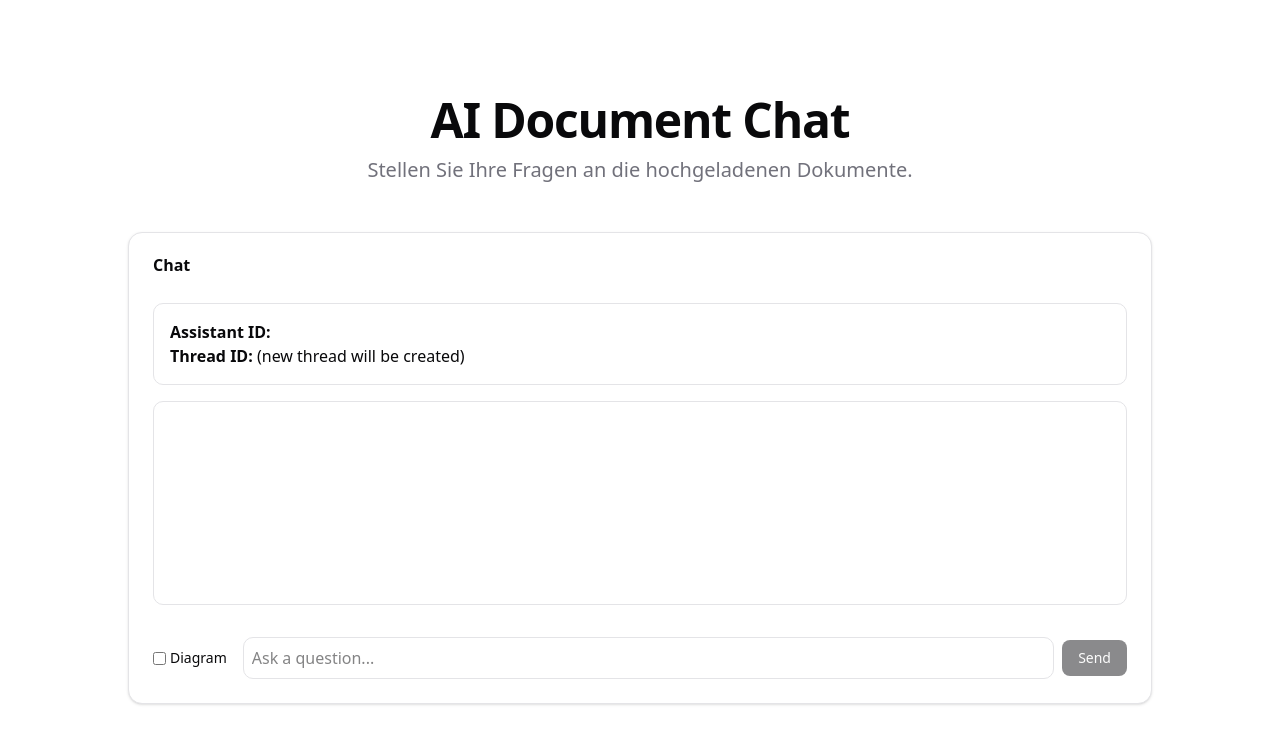
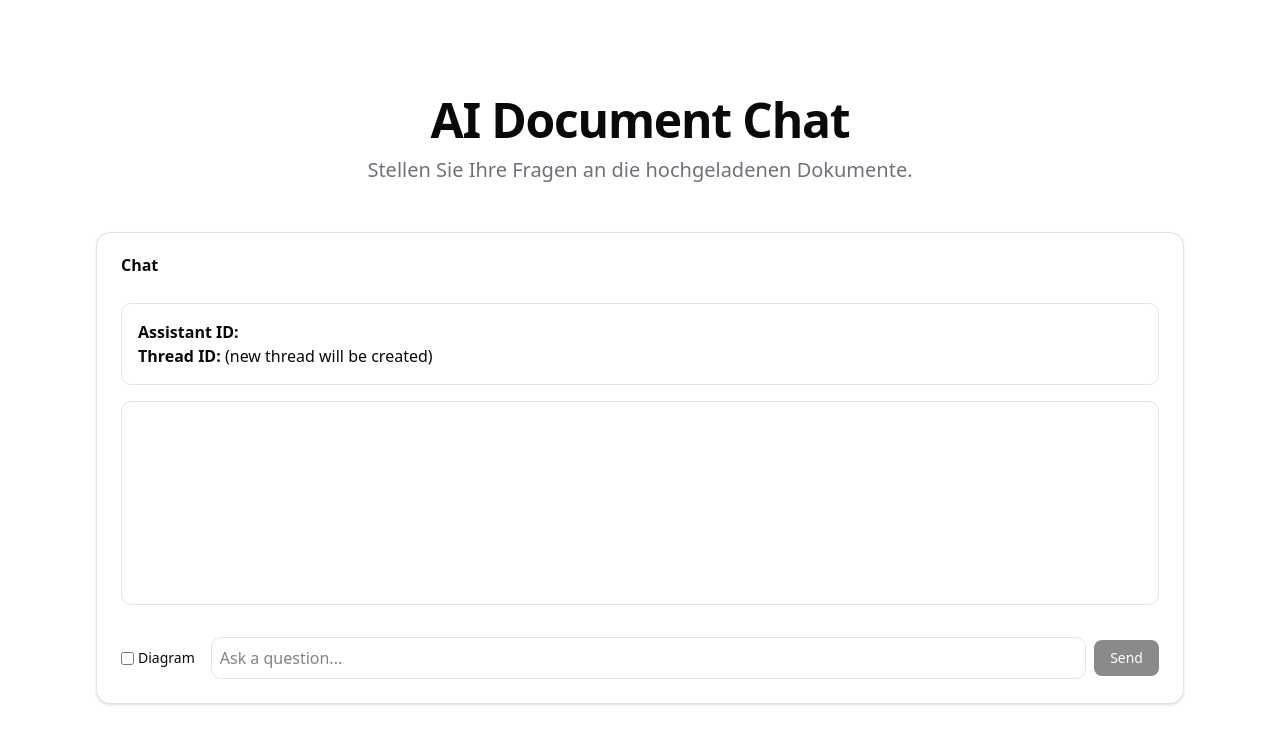
Before and after one commit to maxdollinger/ai-document-chat, a Next.js app: page /chat in a window 1280 px wide. Shown: the top 744 px of the page. Built offline with nearby package versions, Linux system fonts and the light colour scheme.

Commit message:
scroll to bottom

```diff
--- a/src/app/chat/page.tsx
+++ b/src/app/chat/page.tsx
@@ -1,7 +1,7 @@
 "use client";
 
 import { useSearchParams, useRouter } from "next/navigation";
-import { FormEvent, useState, useEffect } from "react";
+import { FormEvent, useState, useEffect, useRef } from "react";
 import { Card, CardContent, CardHeader, CardTitle } from "@/components/ui/card";
 import { Button } from "@/components/ui/button";
 import ChatMessage from "@/components/ChatMessage";
@@ -23,6 +23,10 @@ export default function ChatPage() {
   const [threadId, setThreadId] = useState<string | null>(initialThreadId);
   const [isLoading, setIsLoading] = useState(false);
   const [diagramMode, setDiagramMode] = useState(false);
+
+  // Refs for automatically scrolling to the newest message
+  const bottomRef = useRef<HTMLDivElement | null>(null);
+  const messagesContainerRef = useRef<HTMLDivElement | null>(null);
 
   // Load existing messages if a thread ID is provided via query params
   useEffect(() => {
@@ -47,6 +51,14 @@ export default function ChatPage() {
     // We intentionally want this to run only once when the component mounts
     // eslint-disable-next-line react-hooks/exhaustive-deps
   }, []);
+
+  // Scroll to the very bottom whenever messages change
+  useEffect(() => {
+    // mermaid renders async to the DOM, so we need to wait for it to be rendered
+    setTimeout(() => {
+      window.scrollTo({ top: document.body.scrollHeight, behavior: "smooth" });
+    }, 500);
+  }, [messages]);
 
   const handleSubmit = async (e: FormEvent) => {
     e.preventDefault();
@@ -101,7 +113,7 @@ export default function ChatPage() {
 
   return (
     <main className="flex min-h-screen flex-col p-8 sm:p-24 bg-background text-foreground">
-      <div className="w-full max-w-5xl flex flex-col flex-1 mx-auto">
+      <div className="w-full max-w-7xl flex flex-col flex-1 mx-auto">
         <header className="text-center mb-12">
           <h1 className="text-4xl sm:text-5xl font-bold tracking-tight">
             AI Document Chat
@@ -126,7 +138,10 @@ export default function ChatPage() {
             </div>
 
             {/* Messages */}
-            <div className="space-y-4 mb-4 flex-1 overflow-y-auto p-4 border rounded-lg">
+            <div
+              ref={messagesContainerRef}
+              className="space-y-4 mb-4 flex-1 overflow-y-auto p-4 border rounded-lg"
+            >
               {messages.map((msg, i) => (
                 <div
                   key={i}
@@ -135,6 +150,8 @@ export default function ChatPage() {
                   <ChatMessage content={msg.content} role={msg.role} />
                 </div>
               ))}
+              {/* Sentinel */}
+              <div ref={bottomRef} />
             </div>
 
             {/* Input */}
--- a/src/components/ChatMessage.tsx
+++ b/src/components/ChatMessage.tsx
@@ -32,14 +32,7 @@ export default function ChatMessage({ content, role, className }: ChatMessagePro
   const [renderAsDiagram, setRenderAsDiagram] = useState(false);
 
   useEffect(() => {
-    if (!looksLikeMermaid(content)) {
-      setRenderAsDiagram(false);
-      return;
-    }
-
-    let cancelled = false;
     import("mermaid").then(async (m) => {
-      if (cancelled) return;
       const mermaid = m.default ?? m;
         const valid = await mermaid.parse(content, {suppressErrors: true});
         if (valid === true) {
@@ -48,10 +41,6 @@ export default function ChatMessage({ content, role, className }: ChatMessagePro
           setRenderAsDiagram(false);
         }
     });
-
-    return () => {
-      cancelled = true;
-    };
   }, [content]);
 
   const baseClass =
--- a/src/components/Mermaid.tsx
+++ b/src/components/Mermaid.tsx
@@ -13,23 +13,14 @@ export default function Mermaid({ chart, className, onError }: MermaidProps) {
   const idRef = useRef<string>(`mermaid-${Math.random().toString(36).slice(2, 9)}`);
 
   useEffect(() => {
-    let isCancelled = false;
 
     // Dynamically import mermaid on the client to avoid SSR issues
     import("mermaid").then(async (m) => {
-      if (isCancelled) return;
 
       const mermaid = m.default ?? m;
 
       // Initialize Mermaid once (safe to call multiple times)
       mermaid.initialize({ startOnLoad: false, theme: "default" });
-
-      // 1. Validate syntax via mermaid.parse
-       const valid = await mermaid.parse(chart);
-       if (!valid) {
-        if (onError) onError();
-        return; // Invalid – bail out so parent can render plain text
-       }
 
       // 2. Render since it parsed successfully
       mermaid
@@ -45,10 +36,6 @@ export default function Mermaid({ chart, className, onError }: MermaidProps) {
           if (onError) onError();
         });
     });
-
-    return () => {
-      isCancelled = true;
-    };
   }, [chart, onError]);
 
   return <div ref={containerRef} className={className ?? "w-full"} />;
```
